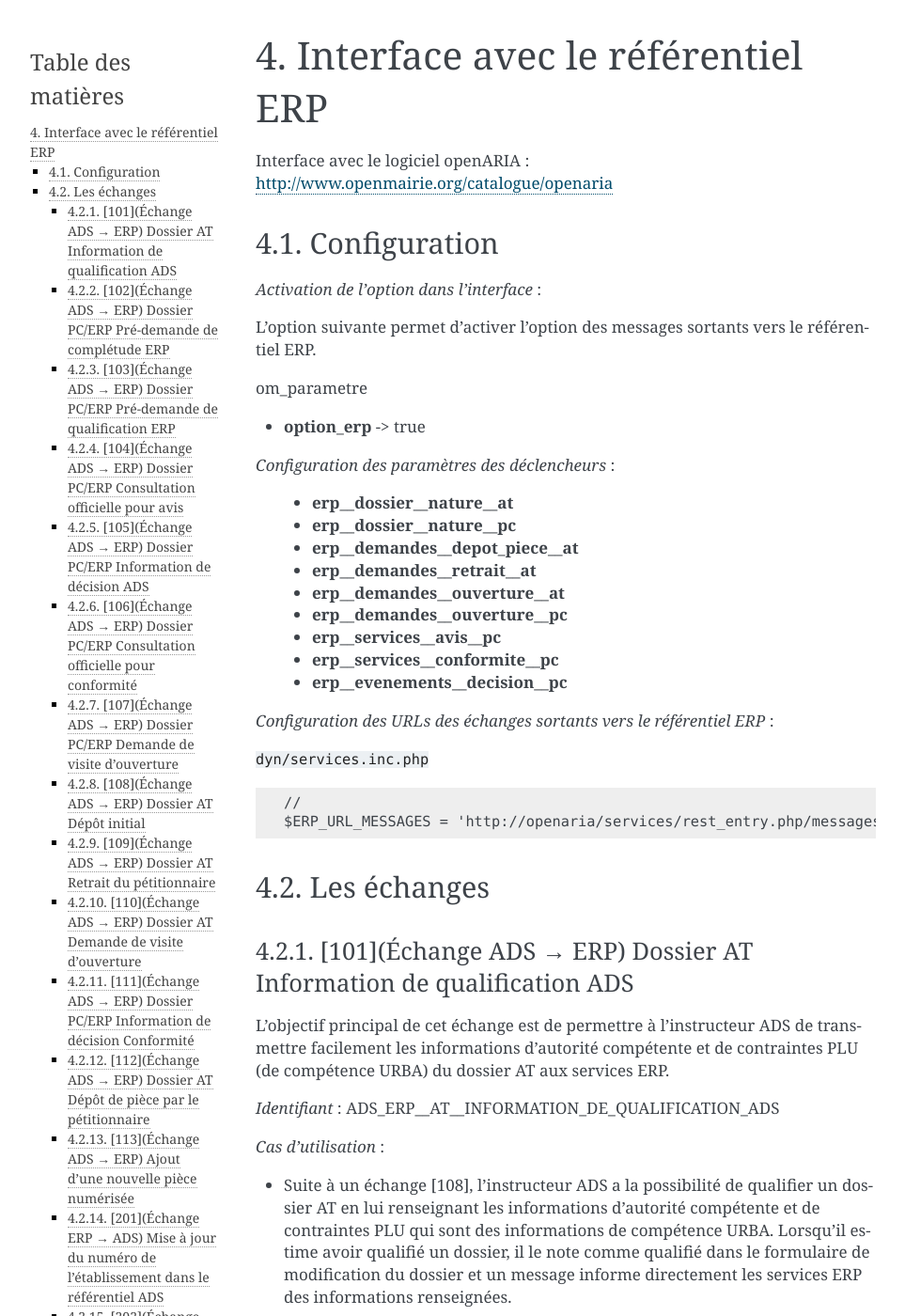
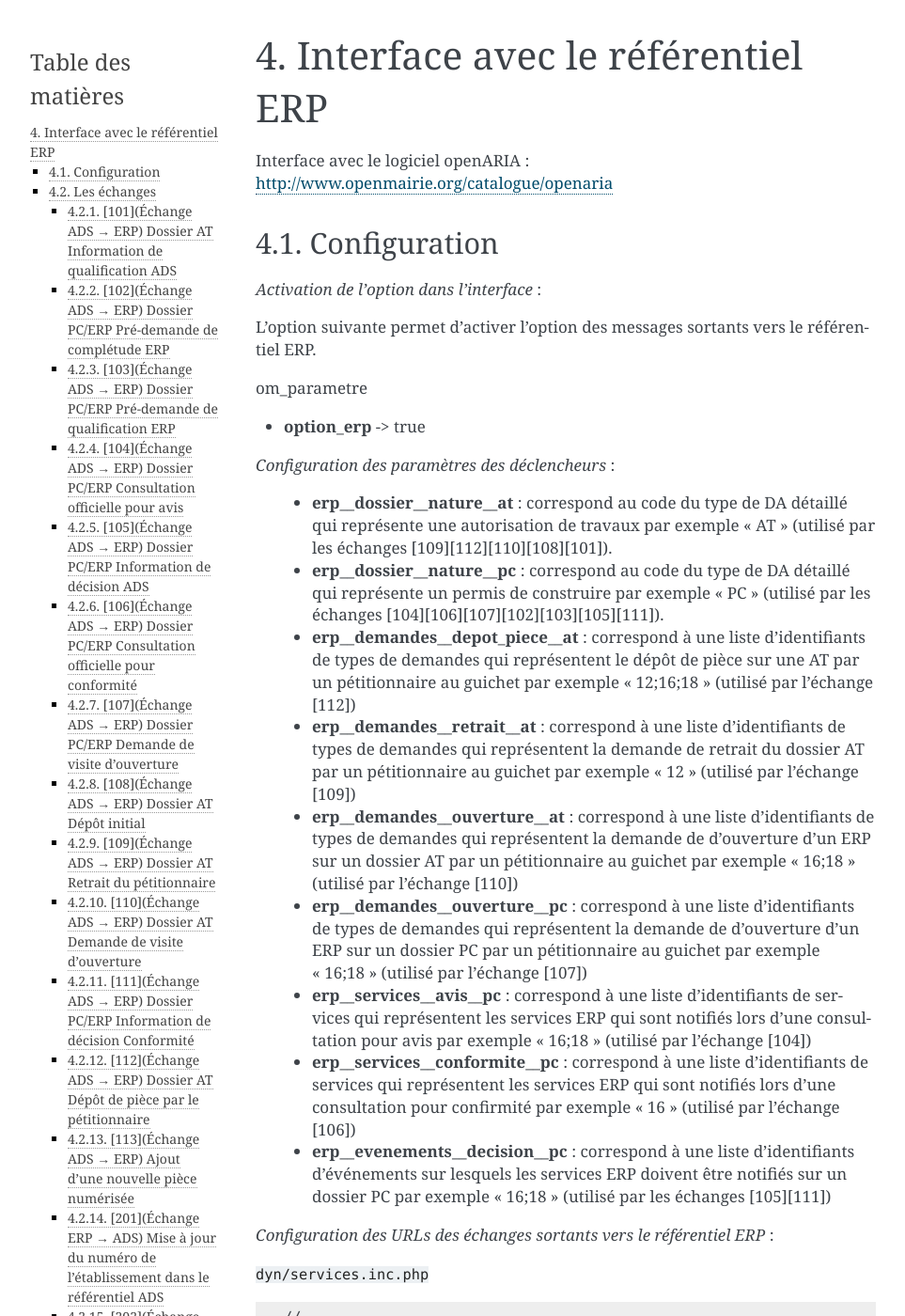
Before and after one commit to mpavaux/openads-documentation, a Sphinx documentation site: the page built from source/guide_developpeur/interface_avec_le_referentiel_erp.rst, in a window 1280 px wide and 1400 px high. Shown: the whole window at 94% size, without its empty margins (148-1111 px from the left). Built offline with Sphinx 7.4.7, drawn with Linux system fonts in a browser that asks for light colours.

Commit message:
Ajoute une description sur chaque paramètre de l'interface avec le référentiel ERP

```diff
--- a/source/guide_developpeur/interface_avec_le_referentiel_erp.rst
+++ b/source/guide_developpeur/interface_avec_le_referentiel_erp.rst
@@ -22,15 +22,15 @@
 
 *Configuration des paramètres des déclencheurs* :
 
- - **erp__dossier__nature__at**
- - **erp__dossier__nature__pc**
- - **erp__demandes__depot_piece__at**
- - **erp__demandes__retrait__at**
- - **erp__demandes__ouverture__at**
- - **erp__demandes__ouverture__pc**
- - **erp__services__avis__pc**
- - **erp__services__conformite__pc**
- - **erp__evenements__decision__pc**
+ - **erp__dossier__nature__at** : correspond au code du type de DA détaillé qui représente une autorisation de travaux par exemple "AT" (utilisé par les échanges [109][112][110][108][101]).
+ - **erp__dossier__nature__pc** : correspond au code du type de DA détaillé qui représente un permis de construire par exemple "PC" (utilisé par les échanges [104][106][107][102][103][105][111]).
+ - **erp__demandes__depot_piece__at** : correspond à une liste d'identifiants de types de demandes qui représentent le dépôt de pièce sur une AT par un pétitionnaire au guichet par exemple "12;16;18" (utilisé par l'échange [112])
+ - **erp__demandes__retrait__at** : correspond à une liste d'identifiants de types de demandes qui représentent la demande de retrait du dossier AT par un pétitionnaire au guichet par exemple "12" (utilisé par l'échange [109])
+ - **erp__demandes__ouverture__at** : correspond à une liste d'identifiants de types de demandes qui représentent la demande de d'ouverture d'un ERP sur un dossier AT par un pétitionnaire au guichet par exemple "16;18" (utilisé par l'échange [110])
+ - **erp__demandes__ouverture__pc** : correspond à une liste d'identifiants de types de demandes qui représentent la demande de d'ouverture d'un ERP sur un dossier PC par un pétitionnaire au guichet par exemple "16;18" (utilisé par l'échange [107])
+ - **erp__services__avis__pc** : correspond à une liste d'identifiants de services qui représentent les services ERP qui sont notifiés lors d'une consultation pour avis par exemple "16;18" (utilisé par l'échange [104])
+ - **erp__services__conformite__pc** :  correspond à une liste d'identifiants de services qui représentent les services ERP qui sont notifiés lors d'une consultation pour confirmité par exemple "16" (utilisé par l'échange [106])
+ - **erp__evenements__decision__pc** : correspond à une liste d'identifiants d'événements sur lesquels les services ERP doivent être notifiés sur un dossier PC par exemple "16;18" (utilisé par les échanges [105][111])
 
 
 .. _configuration_echanges_sortants_referentiel_erp:
```
